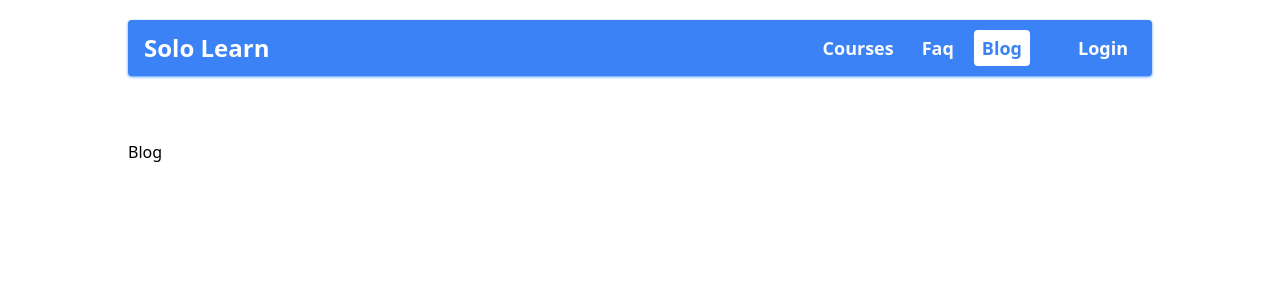
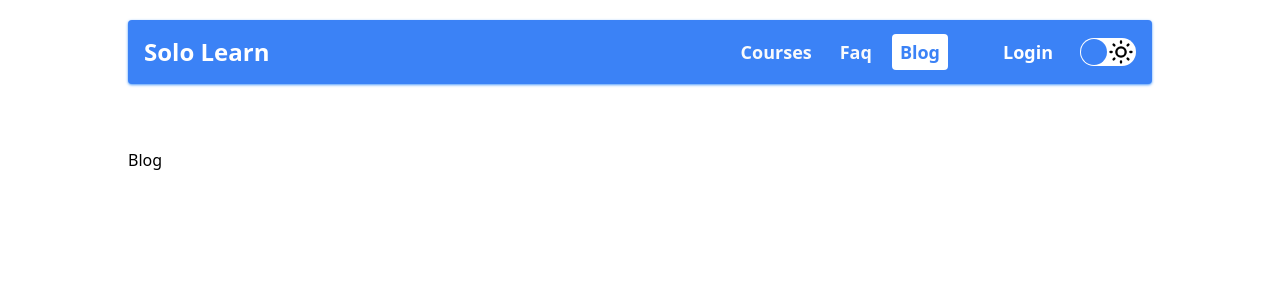
Before and after one commit to MRKPRO360/solo-learn, a React (Create React App) app: page /blog in a window 1280 px wide. Shown: the top 300 px of the page. Built offline with nearby package versions, Linux system fonts and the light colour scheme; no server answers.

Commit message:
added light/dark toggle button

```diff
--- a/package.json
+++ b/package.json
@@ -12,6 +12,7 @@
     "react-icons": "^4.6.0",
     "react-router-dom": "^6.4.2",
     "react-scripts": "5.0.1",
+    "react-switch": "^7.0.0",
     "web-vitals": "^2.1.4"
   },
   "scripts": {
--- a/src/App.js
+++ b/src/App.js
@@ -1,6 +1,7 @@
 import { RouterProvider } from "react-router-dom";
 import AuthProvider from "./context/AuthContext";
 import router from "./routes/router";
+
 function App() {
   return (
     <AuthProvider>
--- a/src/pages/shared/Header.js
+++ b/src/pages/shared/Header.js
@@ -1,5 +1,8 @@
+import { useState } from "react";
+import { useAuth } from "../../context/AuthContext";
 import { Link, NavLink } from "react-router-dom";
-import { useAuth } from "../../context/AuthContext";
+import Switch from "react-switch";
+import { HiOutlineMoon, HiOutlineSun } from "react-icons/hi";
 const navItems = [
   {
     path: "/courses",
@@ -16,6 +19,12 @@ const navItems = [
 ];
 
 export default function Header() {
+  const [toggle, setToggle] = useState(false);
+
+  const handleSwitch = function () {
+    setToggle(!toggle);
+  };
+
   const { currentUser } = useAuth();
   return (
     <div className="items-center justify-between px-3 py-3 mt-5 space-y-6 bg-blue-500 rounded shadow md:px-4 md:space-y-0 md:flex shadow-blue-400">
@@ -54,7 +63,7 @@ export default function Header() {
           </div>
         </Link>
       ) : (
-        <div className=" ">
+        <div className="flex items-center gap-3">
           <NavLink
             className={({ isActive }) =>
               isActive
@@ -65,6 +74,18 @@ export default function Header() {
           >
             Login
           </NavLink>
+          <Switch
+            onChange={handleSwitch}
+            onHandleColor="#fff"
+            offHandleColor="#3b82f6"
+            checked={toggle}
+            offColor="#fff"
+            onColor="#60a5fa"
+            uncheckedIcon={<HiOutlineSun className="w-full h-full" />}
+            checkedIcon={
+              <HiOutlineMoon className="w-full h-full text-white font-semibold" />
+            }
+          />
         </div>
       )}
     </div>
```
Also changed, not shown: 1 other file (tests, documents, lock files or other folders).
